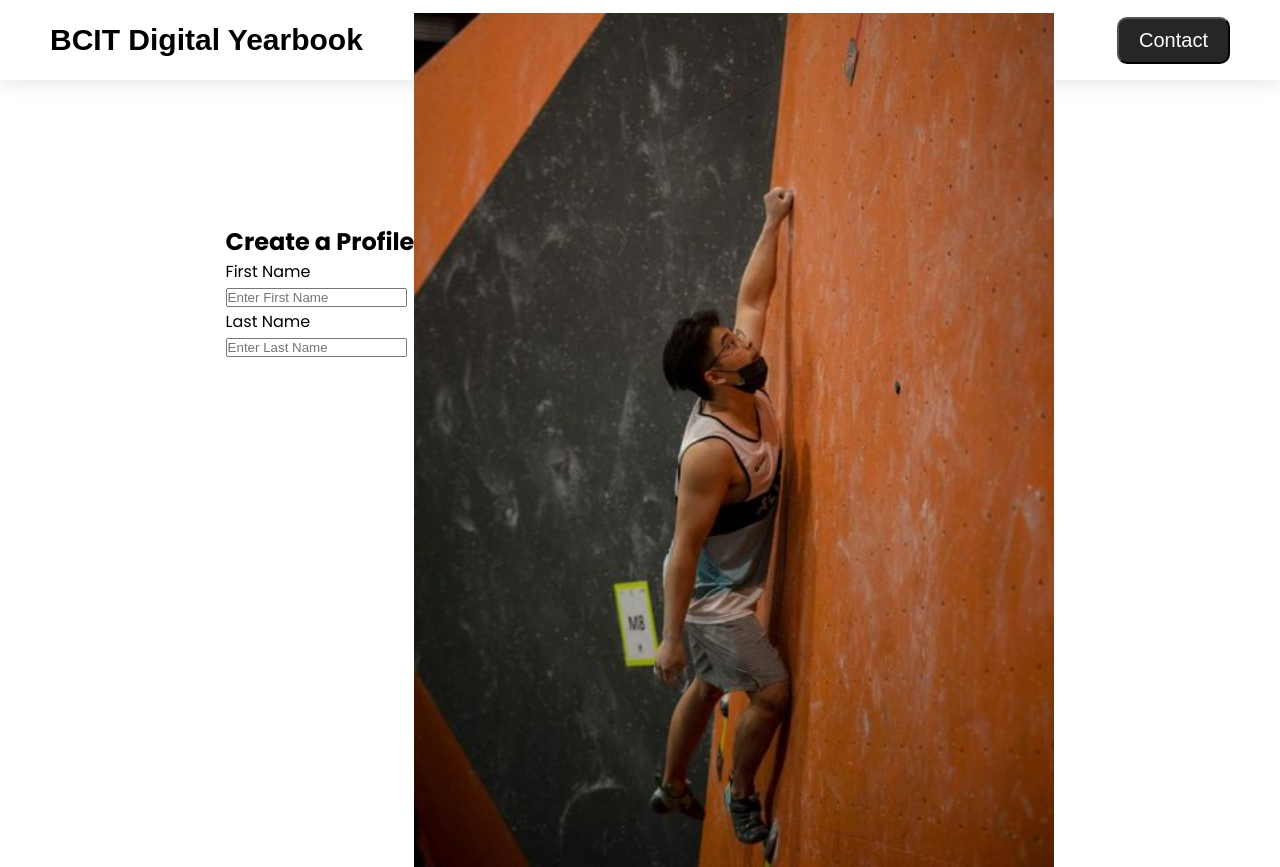
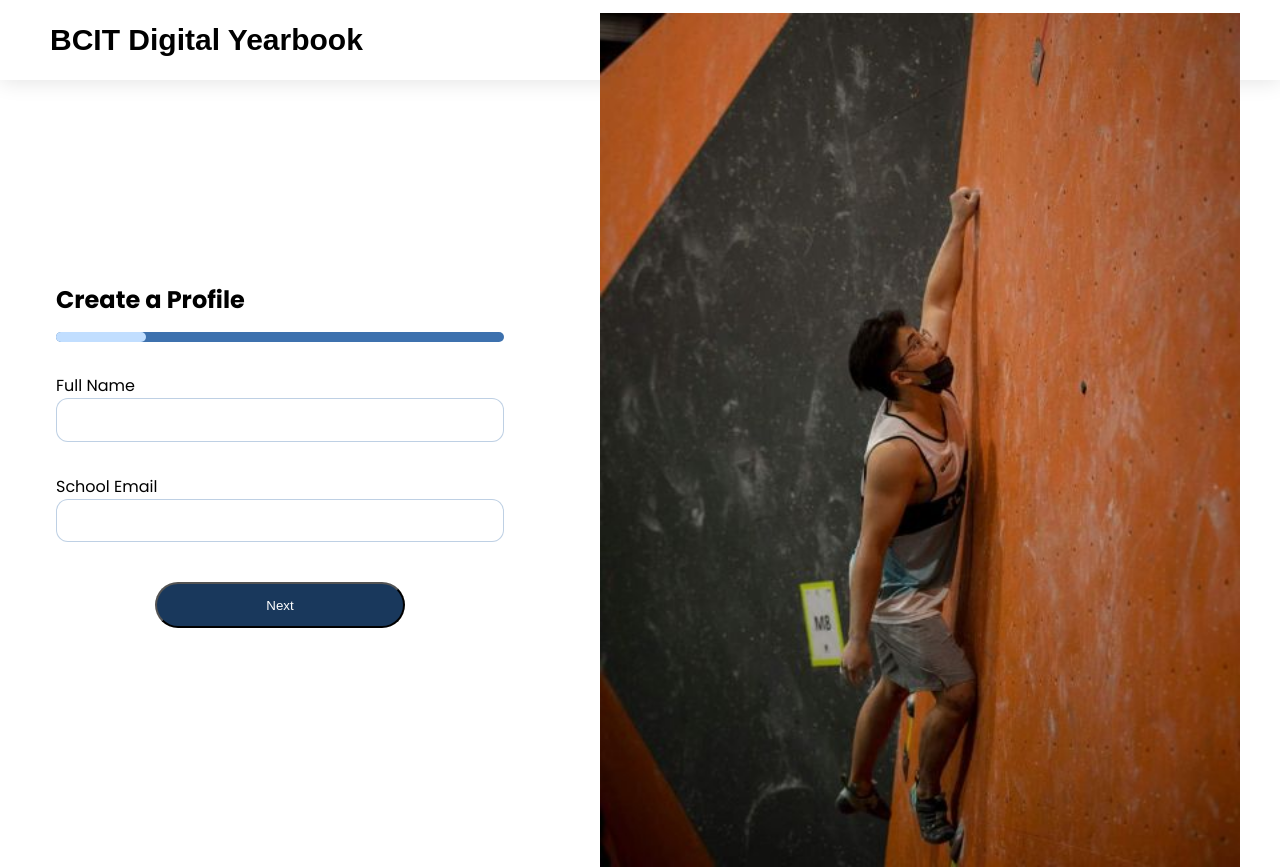
Before and after one commit to manhellis/yearbook, a PHP site: page /form.php in a window 1280 px wide. Run offline with PHP 8.4, Linux system fonts and the light colour scheme; some libraries are stand-ins or nearby versions; some web fonts are replaced.

Commit message:
absolute BANGER form !!! need functionality to submit but otherwise pretty DAMN good

```diff
--- a/form.php
+++ b/form.php
@@ -5,6 +5,10 @@
     <meta charset="UTF-8">
     <meta name="viewport" content="width=device-width, initial-scale=1.0">
     <title>QA Yearbook Login</title>
+    <link rel="stylesheet" href="./scripts/loading-bar.min.css">
+    <script type="text/javascript" src="./scripts/loading-bar.min.js"></script>
+    <script src="https://kit.fontawesome.com/e416cc9f05.js" crossorigin="anonymous"></script>
+
     <link rel="stylesheet" href="./styles/form.css">
 </head>
 
@@ -23,20 +27,71 @@
     </header>
     <main>
         <div class="container">
-            <h2>Create a Profile</h2>
-            <form>
-                <label>
-                    <p>First Name</p>
-                </label>
-                <input type="text" name="fn" placeholder="Enter First Name">
-                <label>
-                    <p>Last Name</p>
-                </label>
-                <input type="text" name="ln" placeholder="Enter Last Name">
+            <form id="multiStepForm">
+                <div class="progress-bar">
+                    <div class="progress" style="width: 20%"></div>
+                </div>
+
+                <!-- Step 1 content -->
+                <div class="step active" data-step="1">
+                    <h2>Create a Profile</h2>
+                    <label for="name">Full Name</label>
+                    <input id="name" type="text" name="step1Field1">
+                    <label for="email">School Email</label>
+                    <input id="email" type="text" name="step1Field2">
+                    <button type="button" onclick="nextStep(1)">Next</button>
+                </div>
+                <!-- Step 2 content -->
+                <div class="step" data-step="2">
+                    <button class="previous" type="button" onclick="previousStep(2)"><i class="fa-solid fa-arrow-left fa-2xl"></i></button>
+
+                    <h2>Tell us about you!</h2>
+                    <label for="term">What term are you in?</label>
+                    <input id="term" type="text" name="step2Field1">
+                    <label for="subject">What has been your favourite subject?</label>
+                    <input id="subject" type="text" name="step2Field2">
+                    <button type="button" onclick="nextStep(2)">Next</button>
+                </div>
+                <!-- Step 3 content -->
+                <div class="step" data-step="3">
+                    <button class="previous" type="button" onclick="previousStep(3)"><i class="fa-solid fa-arrow-left fa-2xl"></i></button>
+
+                    <h2>A few more details</h2>
+                    <label for="memory">Favourite Memory?</label>
+                    <input id="memory" type="text" name="step3Field1">
+                    <label for="postgrad">Plans after graduation?</label>
+                    <textarea id="postgrad" name="step3Field2"></textarea>
+                    <button type="button" onclick="nextStep(3)">Next</button>
+                </div>
+                <!-- Step 4 content -->
+                <div class="step" data-step="4">
+                    <button class="previous" type="button" onclick="previousStep(4)"><i class="fa-solid fa-arrow-left fa-2xl"></i></button>
+
+                    <h2>Almost there!</h2>
+                    <label for="quote">Add a yearbook Quote?</label>
+                    <input id="quote" type="text" name="step4Field1">
+                    <label for="portfolio">Portfolio Link</label>
+                    <input id="portfolio" type="text" name="step4Field2">
+                    <button type="button" onclick="nextStep(4)">Next</button>
+                </div>
+                <!-- Step 5 content -->
+                <div class="step" data-step="5">
+                    <button class="previous" type="button" onclick="previousStep(5)"><i class="fa-solid fa-arrow-left fa-2xl"></i></button>
+
+                    <h2>Profile Photo</h2>
+                    <label for="photo">Select File</label>
+                    <span class="imgDesc">Image will be uploaded to your profile</span>
+                    <div id="drop-zone" class="drop-zone">
+                        <i class="fa-regular fa-images fa-xl"></i>
+                        <p class="imgDesc"><span class="chooseFile">Choose file </span>or drop here</p>
+                        <input id="photo" type="file" name="step5Field1" class="file-input">
+                    </div>
+                    <button type="submit">Submit</button>
+                </div>
             </form>
         </div>
         <img src="./img/manh_ellis.jpeg" alt="BCIT Logo" class="logo">
 
     </main>
-
+    <script src="./scripts/form.js"></script>
 </body>
--- /dev/null
+++ b/scripts/form.js
@@ -0,0 +1,112 @@
+// form.js
+
+let currentStep = 1;
+const form = document.getElementById("multiStepForm");
+const steps = form.querySelectorAll(".step");
+const img = document.querySelector("img");
+const formHeader = document.querySelector(".step.active h2");
+
+const formData = {};
+const progressBar = document.querySelector(".progress-bar");
+const progressIndicator = document.querySelector(".progress");
+
+// Function to navigate to the next step
+function nextStep(step) {
+    if (validateStep(step)) {
+        saveStepData(step);
+        showStep(step + 1);
+    }
+}
+
+// Function to navigate to the previous step
+function previousStep(step) {
+    showStep(step - 1);
+}
+
+// Function to show a specific step
+function showStep(step) {
+    steps.forEach((stepElement, index) => {
+        stepElement.classList.toggle("active", index === step - 1);
+    });
+    currentStep = step;
+
+    img.style.display = step !== 1 ? "none" : "";
+    formHeader.style.marginBottom = step !== 1 ? "2em" : "1em";
+    progressBar.style.transform = step !== 1 ? "translateY(160px)" : "";
+    loadStepData(step);
+
+    // const progressWidth = (step / steps.length) * 100;
+    // progressElements.forEach((progress) => {
+    //     progress.style.width = `${progressWidth}%`;
+    // });
+    const stepSegmentWidth = 100 / steps.length; // Assuming steps.length is 5
+    const newLeft = (step - 1) * stepSegmentWidth;
+    progressIndicator.style.left = `${newLeft}%`;
+}
+
+// Function to save the data of the current step
+function saveStepData(step) {
+    const stepData = {};
+    steps[step - 1].querySelectorAll("input").forEach((input) => {
+        stepData[input.name] = input.value;
+    });
+    formData[`step${step}`] = stepData;
+}
+
+// Function to load the data of the current step
+function loadStepData(step) {
+    const stepData = formData[`step${step}`];
+    if (stepData) {
+        steps[step - 1].querySelectorAll("input").forEach((input) => {
+            input.value = stepData[input.name] || "";
+        });
+    }
+}
+
+// Function to validate the data of the current step
+function validateStep(step) {
+    // Add validation logic here if needed
+    return true;
+}
+
+form.addEventListener("submit", function (event) {
+    event.preventDefault();
+    saveStepData(currentStep);
+    // Submit formData to the server using AJAX or other methods
+    console.log(formData);
+});
+document.addEventListener("DOMContentLoaded", () => {
+    const dropZone = document.getElementById("drop-zone");
+    const fileInput = document.getElementById("photo");
+
+    dropZone.addEventListener("click", () => {
+        fileInput.click();
+    });
+
+    dropZone.addEventListener("dragover", (e) => {
+        e.preventDefault();
+        dropZone.classList.add("dragover");
+    });
+
+    dropZone.addEventListener("dragleave", () => {
+        dropZone.classList.remove("dragover");
+    });
+
+    dropZone.addEventListener("drop", (e) => {
+        e.preventDefault();
+        dropZone.classList.remove("dragover");
+
+        const files = e.dataTransfer.files;
+        if (files.length > 0) {
+            fileInput.files = files;
+        }
+    });
+
+    fileInput.addEventListener("change", () => {
+        if (fileInput.files.length > 0) {
+            dropZone.querySelector(
+                "p"
+            ).textContent = `File selected: ${fileInput.files[0].name}`;
+        }
+    });
+});
--- /dev/null
+++ b/scripts/loading-bar.min.css
@@ -0,0 +1 @@
+.ldBar{position:relative}.ldBar.label-center>.ldBar-label{position:absolute;top:50%;left:50%;-webkit-transform:translate(-50%,-50%);transform:translate(-50%,-50%);text-shadow:0 0 3px #fff}.ldBar-label:after{content:"%";display:inline}.ldBar.no-percent .ldBar-label:after{content:""}
--- a/styles/form.css
+++ b/styles/form.css
@@ -63,7 +63,7 @@ h1 {
 main {
     display: flex;
     flex-direction: row;
-    justify-content: center;
+    justify-content: space-around;
     align-items: center;
     font-family: "Poppins", sans-serif;
     height: calc(100vh - 80px);
@@ -71,11 +71,121 @@ main {
 .container {
     display: flex;
     flex-direction: column;
-    height: 60%;
 }
-form{
+img {
     width: 50%;
 }
-img{
-    width: 50%;
+
+.progress-bar {
+    width: 100%;
+    height: 10px;
+    background-color: #3d71ae;
+    position: relative;
+    border-radius: 10px;
+    margin-bottom: 20px;
+    transform: translateY(80px);
+    transition: all 0.5s ease;
 }
+
+.progress {
+    position: absolute;
+    width: 20%;
+    height: 100%;
+    background-color: #c1deff;
+    border-radius: 10px;
+    transition: left 0.5s ease;
+    left: 0;
+}
+form {
+    display: flex;
+    flex-direction: column;
+    justify-content: center;
+    padding: 1em;
+    min-width: 480px;
+    transition: all 0.5s ease;
+}
+form label {
+    margin-top: 2em;
+    font-size: 16px;
+    font-weight: 700px;
+}
+form input[type="text"], form textarea {
+    padding: 1em;
+    border: 1px solid #2a63a64d;
+    border-radius: 12px;
+    resize: vertical;
+}
+form button:not(.previous) {
+    margin-top: 3em;
+    align-self: center;
+    border-radius: 40px;
+    width: 250px;
+    color: white;
+    padding: 1em 7em;
+    background-color: #19385c;
+    transition: all 0.3s ease;
+}
+form button:not(.previous):hover {
+    background-color: #234975;
+}
+form .previous {
+    border: none;
+    margin: 0;
+    margin-bottom: 2em;
+    padding: 1em;
+    width: 45px;
+    height: 45px;
+    border-radius: 50%;
+    overflow: visible;
+    align-self: start;
+    background-color: #333333;
+    display: flex;
+    justify-content: center;
+    align-items: center;
+    transition: all 0.3s ease;
+}
+form .previous:hover {
+    background-color: #4d4d4d;
+}
+.previous i {
+    color: white;
+}
+.step {
+    display: none;
+}
+.step.active {
+    display: flex;
+    flex-direction: column;
+}
+.step.active h2 {
+    margin-bottom: 1em;
+}
+
+/* last page step 5 */
+.imgDesc {
+    font-size: 12px;
+    color: #33333399;
+}
+.drop-zone {
+    border: 2px dashed #ccc;
+    border-radius: 10px;
+    padding: 20px;
+    text-align: center;
+    cursor: pointer;
+    margin: 0.5em 0;
+}
+
+.drop-zone.dragover {
+    border-color: #000;
+    background-color: #f0f0f0;
+}
+
+.file-input {
+    display: none;
+}
+.chooseFile {
+    color: #2a63a6;
+}
+.fa-images {
+    margin: 1em;
+}
```
Also changed, not shown: scripts/loading-bar.min.js (added).
